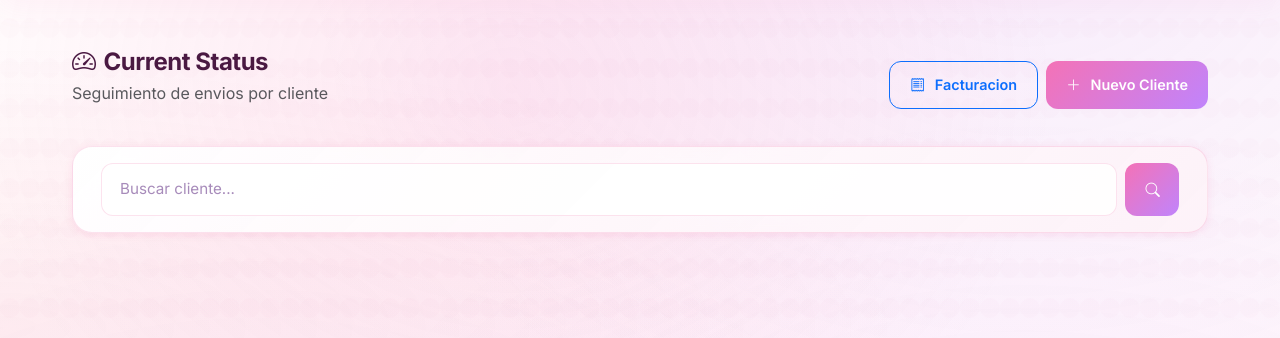
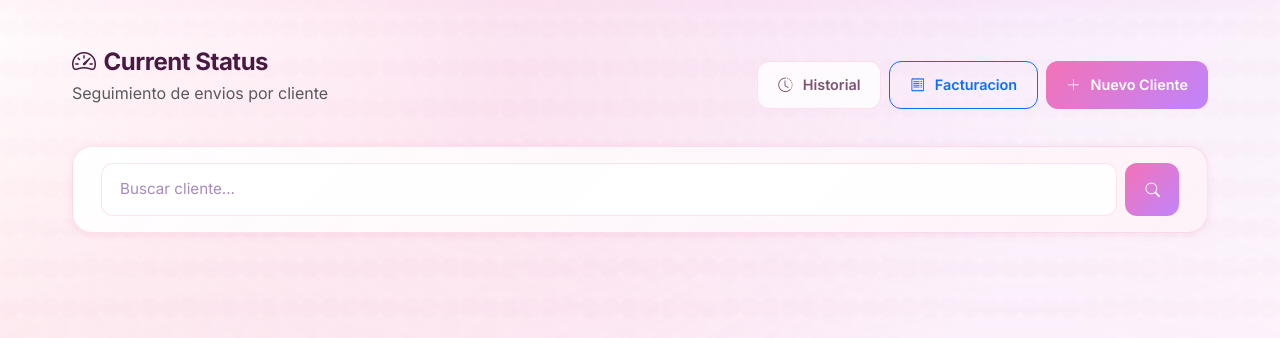
Before and after one commit to echeverrialoayzad-bit/lux-portal, a Flask app: page /current-status/ in a window 1280 px wide. Shown: the part 72-410 px from the top of the page. Run offline with Flask 3, Linux system fonts and the light colour scheme; the visitor is signed in with stand-in values (Sample User, id 1).

Commit message:
Add prominent Historial button to dashboard header
Co-Authored-By: Claude Opus 4.6 <noreply@anthropic.com>

```diff
--- a/lux_portal/current_status/templates/current_status/dashboard.html
+++ b/lux_portal/current_status/templates/current_status/dashboard.html
@@ -48,6 +48,9 @@
                 <i class="bi bi-file-earmark-pdf"></i> PDF
             </a>
             {% endif %}
+            <a href="{{ url_for('current_status.historial_clientes') }}" class="btn btn-outline-secondary">
+                <i class="bi bi-clock-history"></i> Historial
+            </a>
             <a href="{{ url_for('current_status.facturacion') }}" class="btn btn-outline-primary">
                 <i class="bi bi-receipt"></i> Facturacion
             </a>
```
